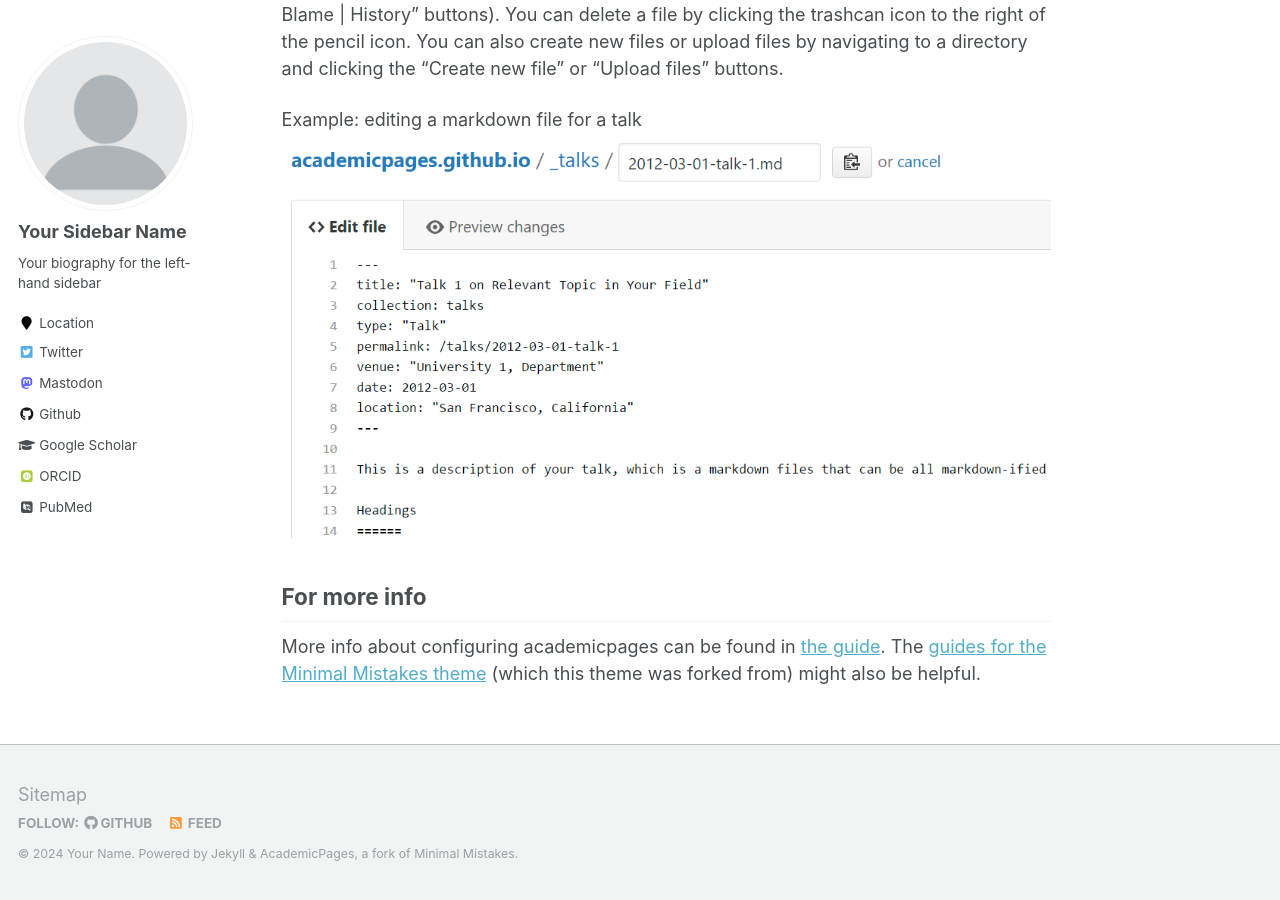
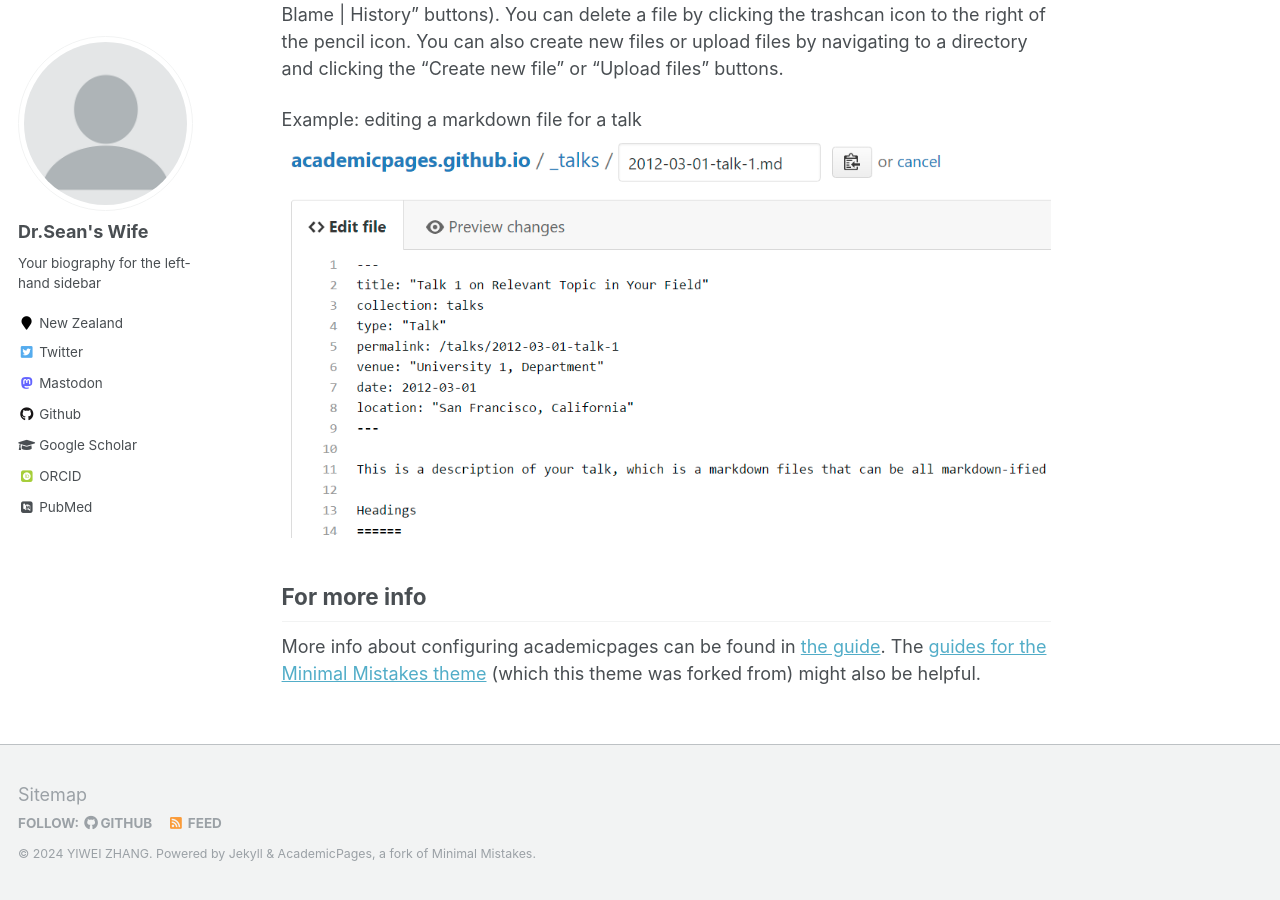
Before and after one commit to Yiwei-ZYW/yiwei-zyw.github.io, a Jekyll site: the page built from _pages/about.md, in a window 1280 px wide and 900 px high, scrolled down 2463 px. Built offline with Jekyll 4.4.1, drawn with Linux system fonts in a browser that asks for light colours; some web fonts are replaced; some of the changed text lies outside the part shown.

Commit message:
config.yml

```diff
--- a/_config.yml
+++ b/_config.yml
@@ -7,22 +7,22 @@
 
 # Basic Site Settings
 locale                   : "en-US"
-title                    : "Your Name / Site Title"
+title                    : "MS"
 title_separator          : "-"
-name                     : &name "Your Name"
-description              : &description "personal description"
+name                     : &name "YIWEI ZHANG"
+description              : &description "My husband is a big idiot!"
 url                      : https://yiwei-zyw.github.io # the base hostname & protocol for your site e.g. "https://mmistakes.github.io"
 baseurl                  : "" # the subpath of your site, e.g. "/blog"
 repository               : "yiwei-zyw/yiwei-zyw.github.io"
 
 # Site Author
 author:
-  name             : "Your Sidebar Name"
+  name             : "Dr.Sean's Wife"
   avatar           : "profile.png"
   bio              : "Your biography for the left-hand sidebar"
   pronouns         : # example: "she/her"
-  location         : "Location"
-  orcid            : "http://orcid.org/yourorcidurl"
+  location         : "New Zealand"
+  orcid            : "https://www.drselections.co.nz/"
   employer         :
   email            :
   uri              :
```
